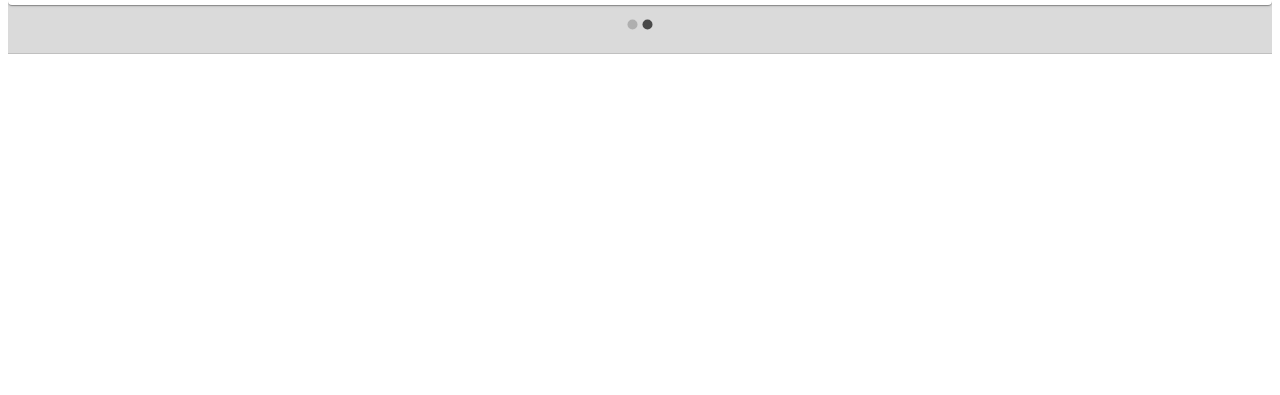
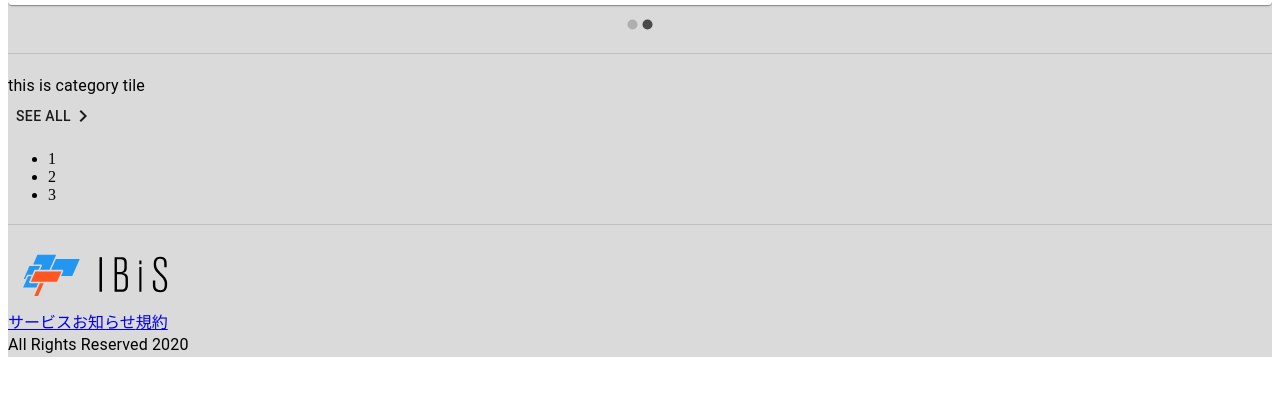
Before and after one commit to TakuoIshida/ibis-web, a Next.js app: page / in a window 1280 px wide. Shown: the part 383-778 px from the top of the page. Built offline with nearby package versions, Linux system fonts and the light colour scheme; no server answers.

Commit message:
Category Group を追加

```diff
--- /dev/null
+++ b/components/molcules/CategoryCard.tsx
@@ -0,0 +1,53 @@
+import Card from '@material-ui/core/Card'
+import CardActionArea from '@material-ui/core/CardActionArea'
+import CardActions from '@material-ui/core/CardActions'
+import CardContent from '@material-ui/core/CardContent'
+import CardMedia from '@material-ui/core/CardMedia'
+import Button from '@material-ui/core/Button'
+import Typography from '@material-ui/core/Typography'
+import styles from '../../public/styles/_category_card.module.scss'
+
+type categoryCard = {
+    card: {
+      id: number,
+      title: string,
+      content: string,
+      imageId: number,
+    }
+}
+
+const CategoryCard = (props: categoryCard) =>  {
+
+  return (
+    <Card className={styles.width}>
+      <CardActionArea>
+        <CardMedia
+          component="img"
+          alt="card1"
+          className={styles.height}
+          // publicをrootとしてpathを書く
+          image={`/img/${props.card.imageId}.jpg`}
+          title="card1"
+        />
+        <CardContent>
+          <Typography gutterBottom variant="h5" component="h2">
+            {props.card.title}
+          </Typography>
+          <Typography variant="body2" color="textSecondary" component="p">
+            {props.card.content}
+          </Typography>
+        </CardContent>
+      </CardActionArea>
+      <CardActions>
+        <Button size="small" color="primary">
+          Share
+        </Button>
+        <Button size="small" color="primary">
+          Learn More
+        </Button>
+      </CardActions>
+    </Card>
+  )
+}
+
+export default CategoryCard
--- /dev/null
+++ b/components/organisms/CategoryCardGroup.tsx
@@ -0,0 +1,30 @@
+import React from 'react'
+import CategoryCard from '../molcules/CategoryCard'
+import Typography from '@material-ui/core/Typography'
+import Button from '@material-ui/core/Button'
+import NavigateNextIcon from '@material-ui/icons/NavigateNext'
+
+
+const CategoryCardGroup = () => {
+
+    return (
+        <div>
+            <section>
+                <div>
+                    <Typography>this is category tile</Typography>
+                    <Button> See All<NavigateNextIcon /> </Button>
+                </div>
+                <div>
+                    {/* TODO: CardをLsitで表示 */}
+                    <ul>
+                        <li>1</li>
+                        <li>2</li>
+                        <li>3</li>
+                    </ul>
+                </div>
+            </section>
+        </div>
+    )
+}
+
+export default CategoryCardGroup
--- a/pages/index.tsx
+++ b/pages/index.tsx
@@ -3,10 +3,12 @@ import { Button } from '@material-ui/core'
 import { NextPage } from 'next'
 import SearchAppBar from '../components/organisms/AppBar'
 import AbstCarousel from '../components/organisms/Carousel'
-import styles from '../public/styles/_index.module.scss'
 import Devider from '../components/atoms/Devider'
+import CategoryCardGroup from '../components/organisms/CategoryCardGroup'
+import Footer from '../components/common/Footer'
 
 const TopPage: NextPage = () => {
+
   return (
     <div id="index">
       <Button variant="contained">
@@ -23,6 +25,9 @@ const TopPage: NextPage = () => {
       <SearchAppBar />
       <AbstCarousel />
       <Devider />
+      <CategoryCardGroup />
+      <Devider />
+      <Footer />
     </div>
   )
 }
```
